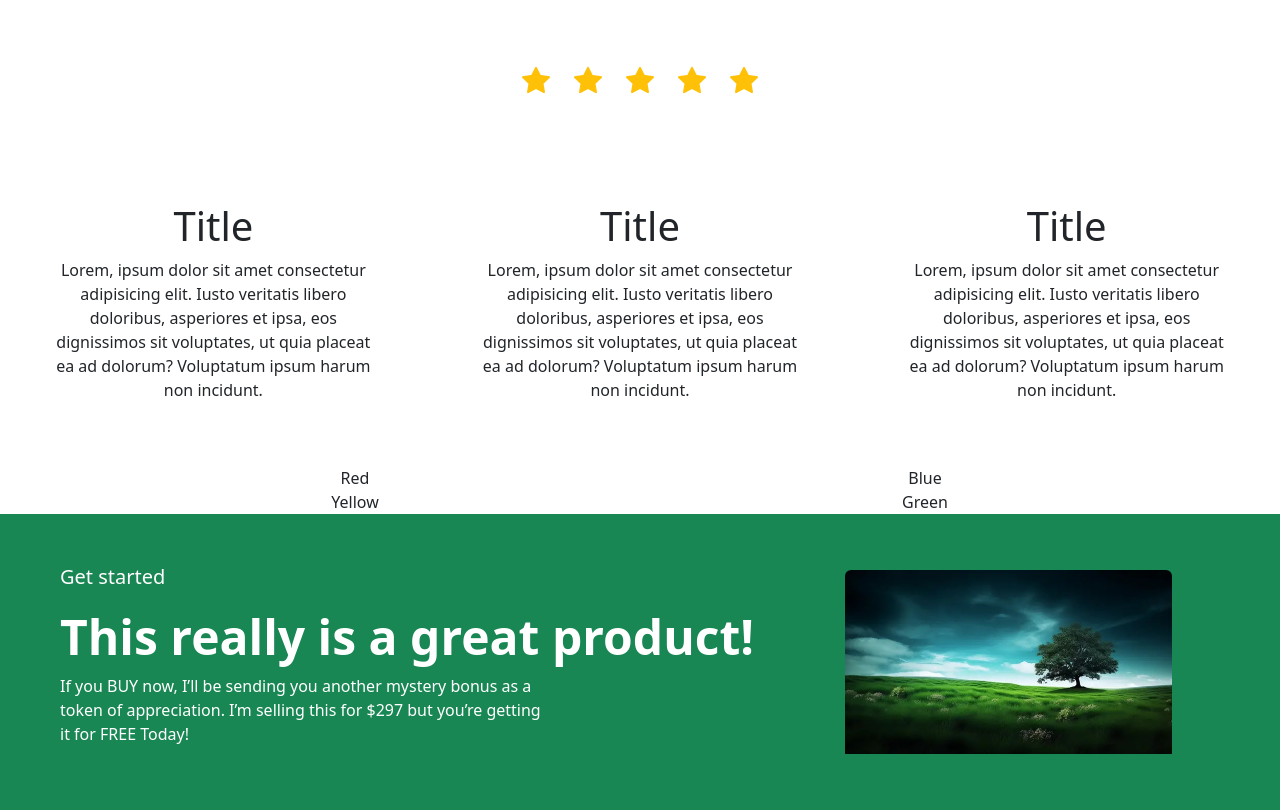
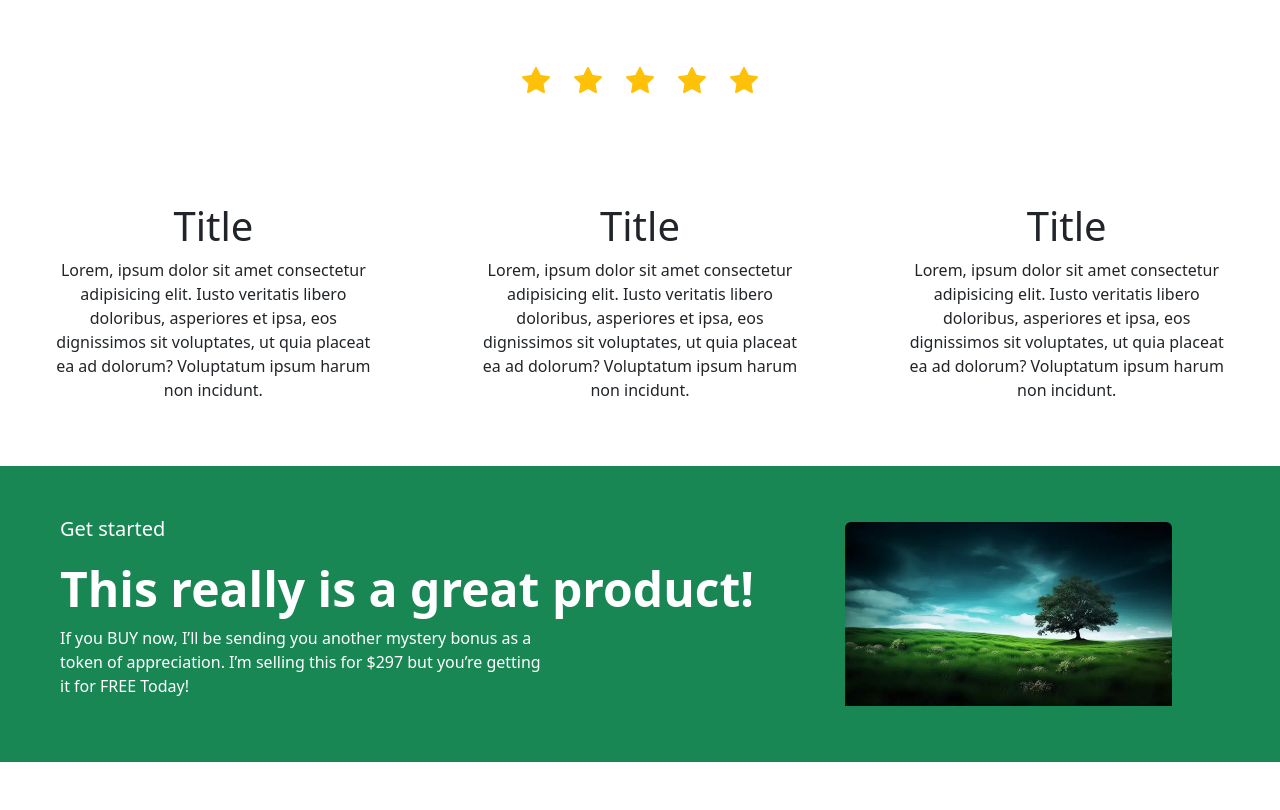
Before and after one commit to PaulaEleni05/test-mywebsite, a plain HTML site: page index.html in a window 1280 px wide. Shown: the part 1537-2347 px from the top of the page. After the commit the page ends 2299 px from the top, so only its background shows below. Drawn offline with nearby package versions, Linux system fonts and the light colour scheme.

Commit message:
testing commit/ update

```diff
--- a/index.html
+++ b/index.html
@@ -144,14 +144,6 @@
 </div>
 
 
-<div class="container text-center">
-    <div class="row row-cols-2">
-    <div class="col">Red</div>
-    <div class="col">Blue</div>
-    <div class="col">Yellow</div>
-    <div class="col">Green</div>
-    </div>
-</div>
 
 
 <div class="container-fluid bg-success text-white">
```
